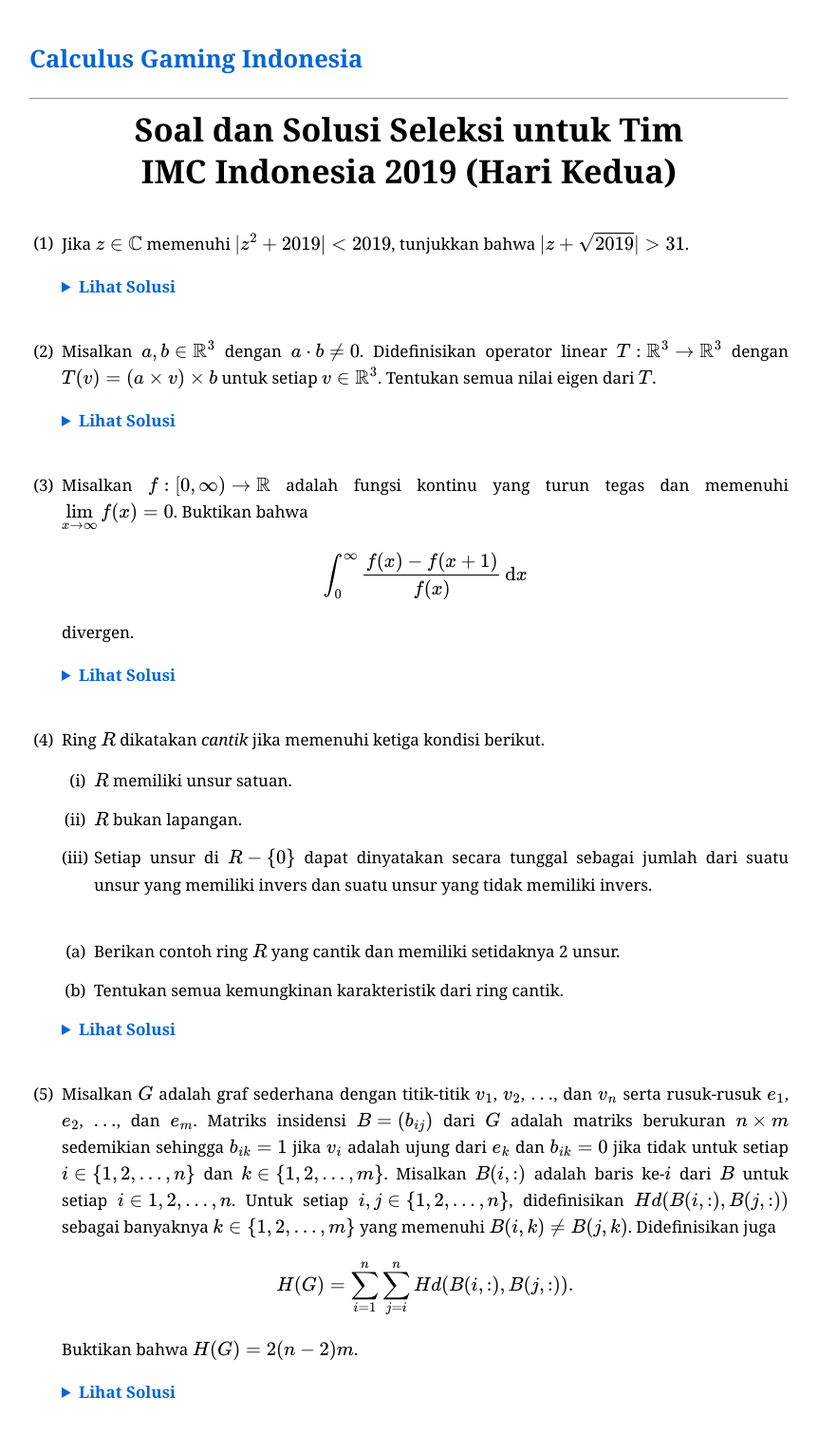
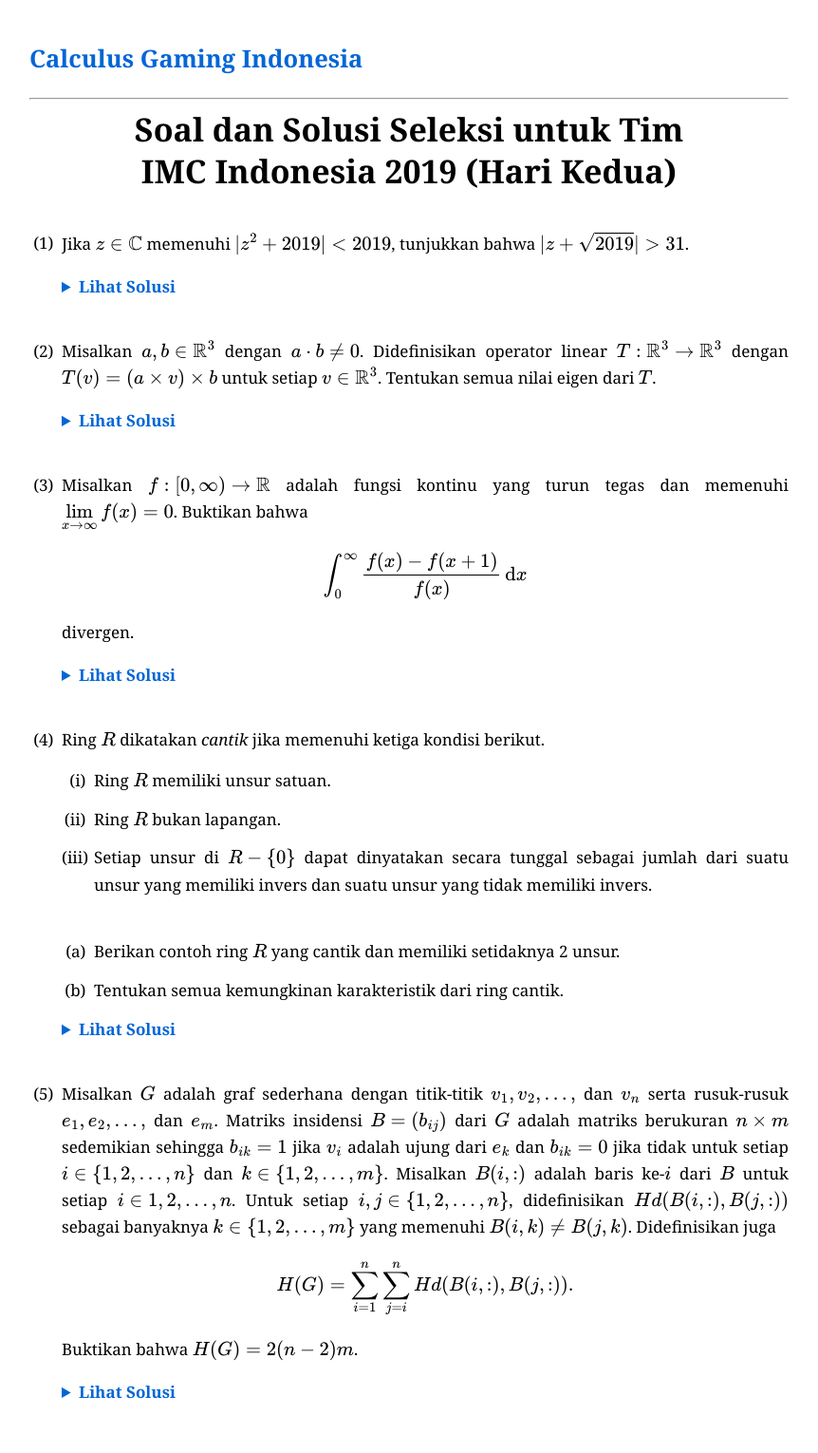
Before and after one commit to calculusgamingindonesia/calculusgamingindonesia.github.io, a Jekyll site: the page built from _posts/2026-07-02-sel-tim-imc-indo-19-2.md, in a window 1280 px wide. Shown: the whole page at 95% size, without its empty margins (209-1071 px from the left). Built offline with Jekyll 4.4.1, drawn with Linux system fonts in a browser that asks for light colours; some web fonts are replaced.

Commit message:
Update 2026-07-02-sel-tim-imc-indo-19-2.md

```diff
--- a/_posts/2026-07-02-sel-tim-imc-indo-19-2.md
+++ b/_posts/2026-07-02-sel-tim-imc-indo-19-2.md
@@ -51,8 +51,8 @@ urutan: 6
    </details>
 
 4. Ring $R$ dikatakan *cantik* jika memenuhi ketiga kondisi berikut.
-   * (i) $R$ memiliki unsur satuan.
-   * (ii) $R$ bukan lapangan.
+   * (i) Ring $R$ memiliki unsur satuan.
+   * (ii) Ring $R$ bukan lapangan.
    * (iii) Setiap unsur di $R-\set{0}$ dapat dinyatakan secara tunggal sebagai jumlah dari suatu unsur yang memiliki invers dan suatu unsur yang tidak memiliki invers.<br><br>
    * (a) Berikan contoh ring $R$ yang cantik dan memiliki setidaknya 2 unsur.
    * (b) Tentukan semua kemungkinan karakteristik dari ring cantik.
@@ -66,7 +66,7 @@ urutan: 6
    </div>
    </details>
 
-5. Misalkan $G$ adalah graf sederhana dengan titik-titik $v_1$, $v_2$, $\ldots$, dan $v_n$ serta rusuk-rusuk $e_1$, $e_2$, $\ldots$, dan $e_m$. Matriks insidensi $B=(b_{ij})$ dari $G$ adalah matriks berukuran $n\times m$ sedemikian sehingga $b_{ik}=1$ jika $v_i$ adalah ujung dari $e_k$ dan $b_{ik}=0$ jika tidak untuk setiap $i\in\set{1, 2, \ldots, n}$ dan $k\in\set{1, 2, \ldots, m}$. Misalkan $B(i, :)$ adalah baris ke-$i$ dari $B$ untuk setiap $i\in\{1, 2, \ldots, n\}$. Untuk setiap $i, j\in\set{1, 2, \ldots, n}$, didefinisikan $Hd(B(i, :), B(j, :))$ sebagai banyaknya $k\in\set{1, 2, \ldots, m}$ yang memenuhi $B(i, k)\neq B(j, k)$. Didefinisikan juga
+5. Misalkan $G$ adalah graf sederhana dengan titik-titik $v_1, v_2, \ldots,$ dan $v_n$ serta rusuk-rusuk $e_1, e_2, \ldots,$ dan $e_m$. Matriks insidensi $B=(b_{ij})$ dari $G$ adalah matriks berukuran $n\times m$ sedemikian sehingga $b_{ik}=1$ jika $v_i$ adalah ujung dari $e_k$ dan $b_{ik}=0$ jika tidak untuk setiap $i\in\set{1, 2, \ldots, n}$ dan $k\in\set{1, 2, \ldots, m}$. Misalkan $B(i, :)$ adalah baris ke-$i$ dari $B$ untuk setiap $i\in\{1, 2, \ldots, n\}$. Untuk setiap $i, j\in\set{1, 2, \ldots, n}$, didefinisikan $Hd(B(i, :), B(j, :))$ sebagai banyaknya $k\in\set{1, 2, \ldots, m}$ yang memenuhi $B(i, k)\neq B(j, k)$. Didefinisikan juga
 
    $$H(G)=\sum_{i=1}^n\sum_{j=i}^nHd(B(i, :), B(j, :)).$$
 
```
